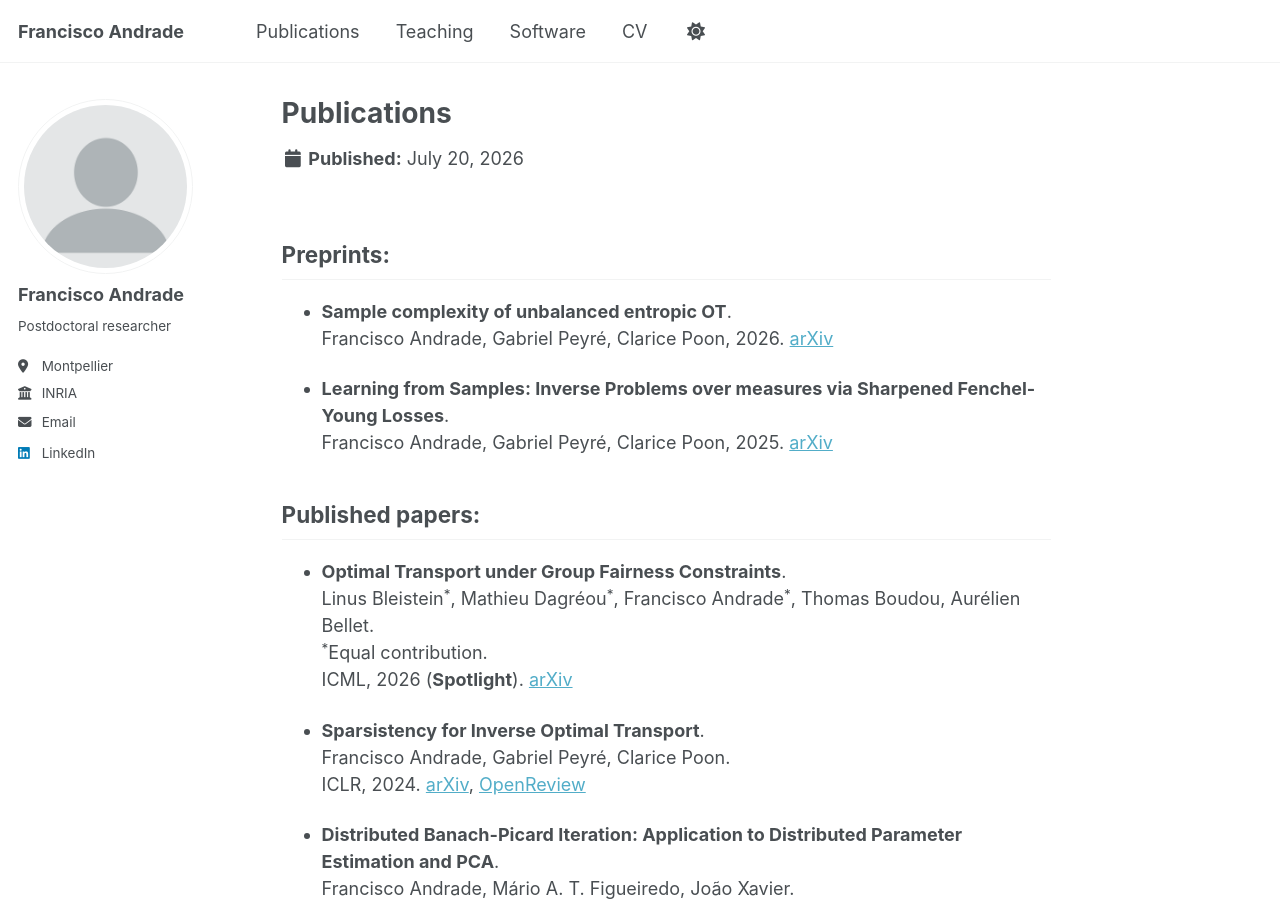
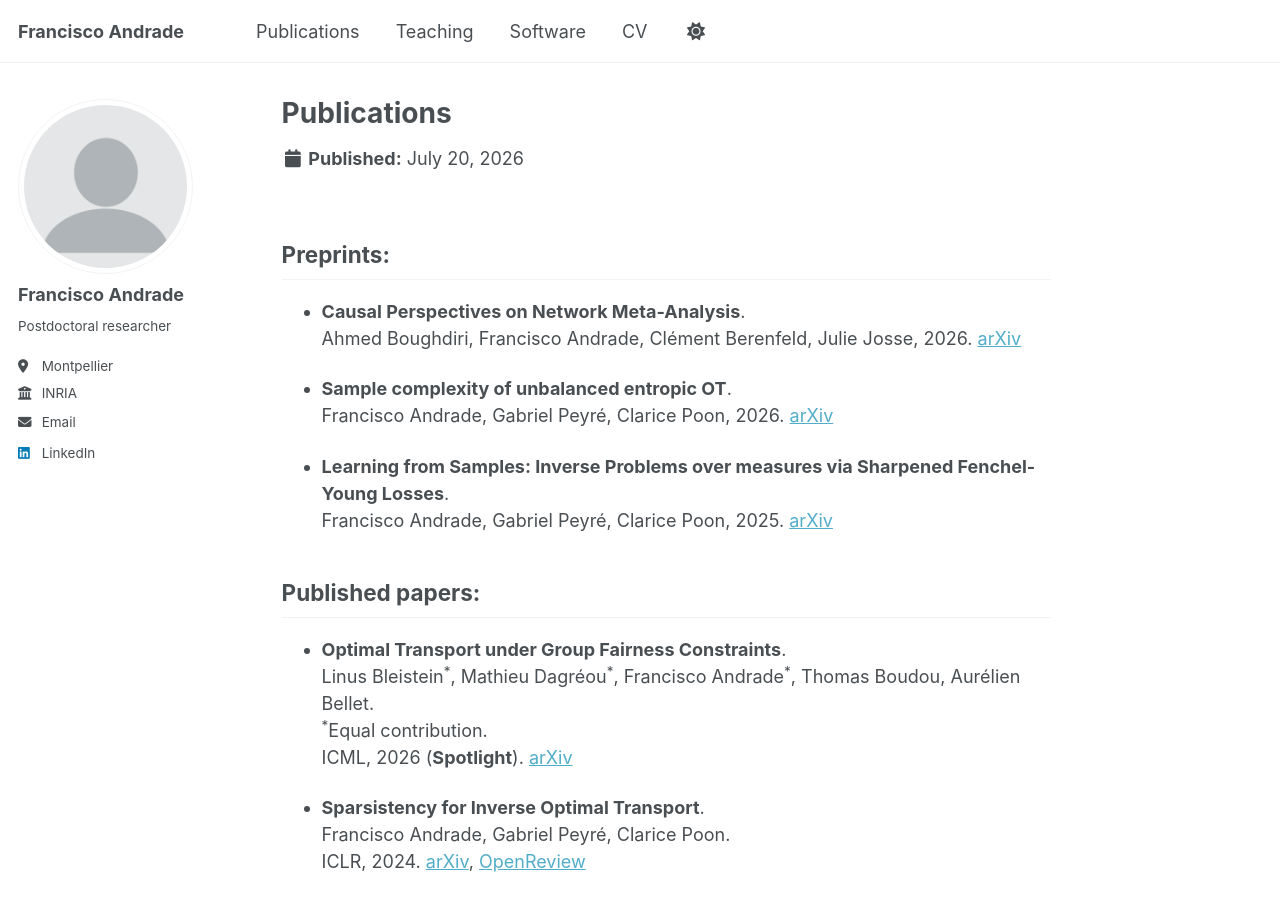
Before and after one commit to FranciscoAndrade90/FranciscoAndrade90.github.io, a Jekyll site: the page built from _publications/publications.md, in a window 1280 px wide and 900 px high. Built offline with Jekyll 4.4.1, drawn with Linux system fonts in a browser that asks for light colours.

Commit message:
Update publications.md

```diff
--- a/_publications/publications.md
+++ b/_publications/publications.md
@@ -6,6 +6,9 @@ redirect_from:
 - /publications.html
 ---
 ## Preprints:
+
+- **Causal Perspectives on Network Meta-Analysis**.\
+Ahmed Boughdiri, Francisco Andrade, Clément Berenfeld, Julie Josse, 2026. [arXiv](https://arxiv.org/pdf/2607.09200)
 
 - **Sample complexity of unbalanced entropic OT**.\
 Francisco Andrade, Gabriel Peyré, Clarice Poon, 2026. [arXiv](https://arxiv.org/pdf/2606.24987)
```
